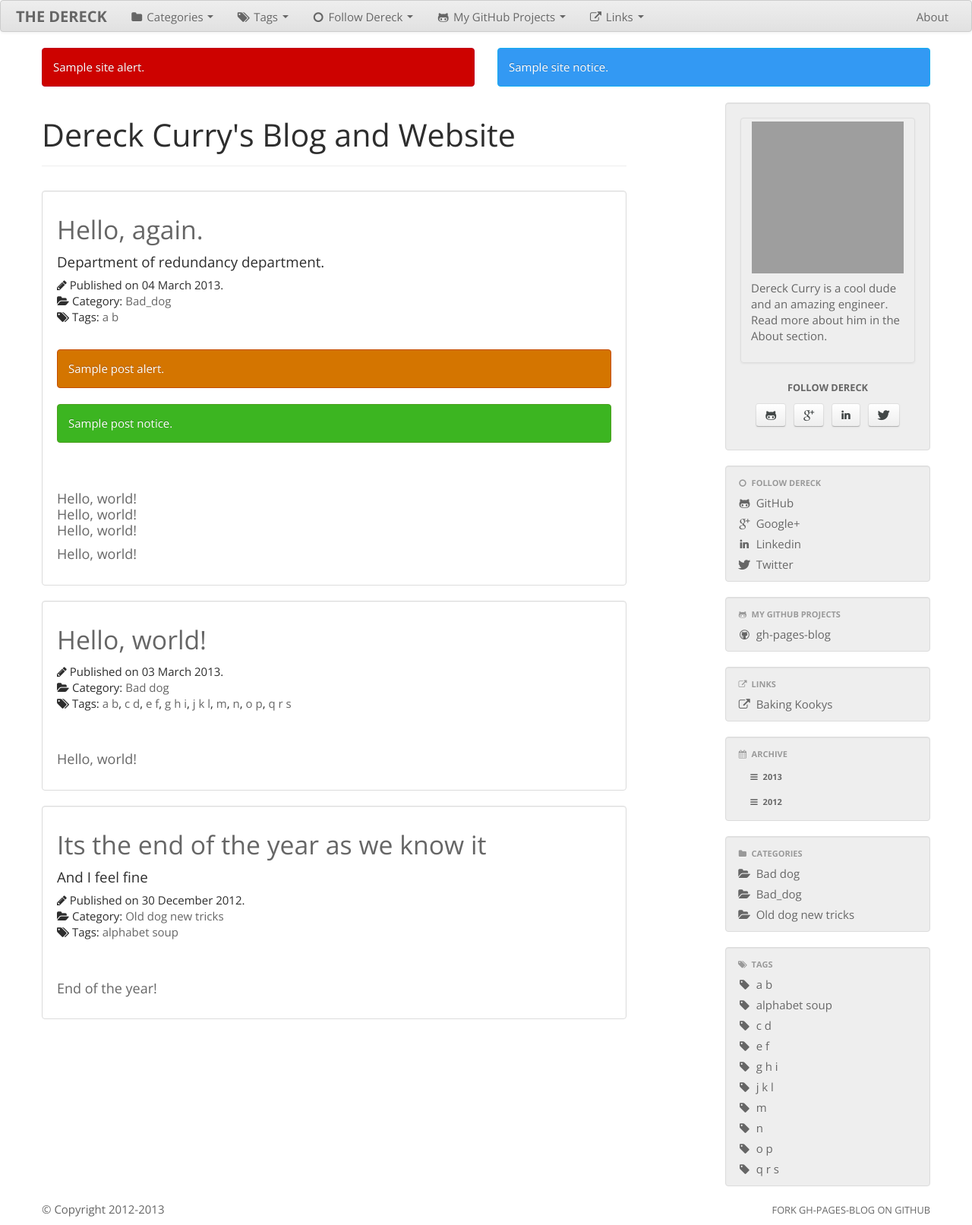
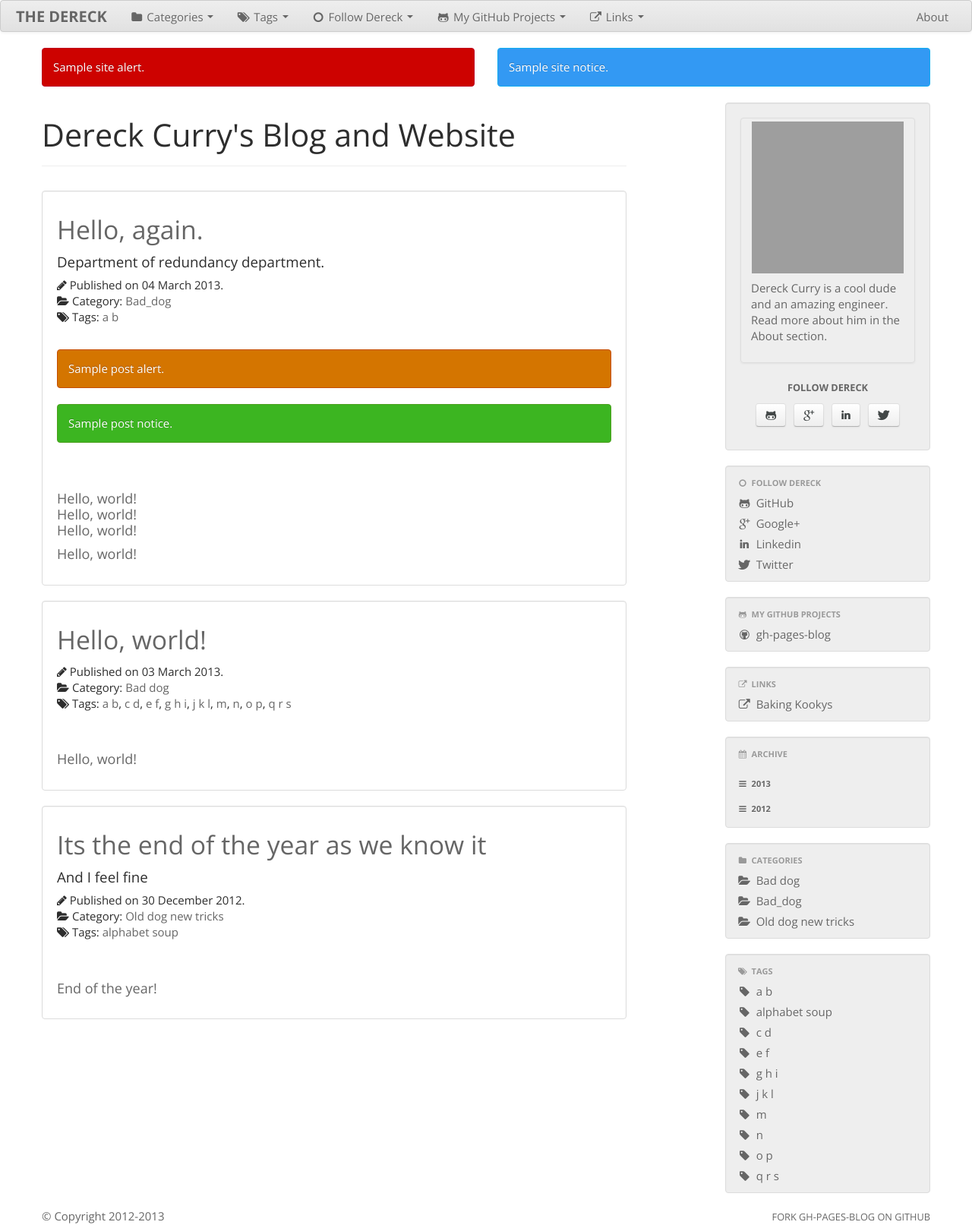
Before and after one commit to thedereck/thedereck.github.com, a Jekyll site: the page built from index.html, in a window 1280 px wide. Shown: the whole page at 76% size. Built offline with Jekyll 4.4.1, drawn with Linux system fonts in a browser that asks for light colours; grey boxes are pictures that could not be loaded.

Commit message:
Chaning archive navlist layout

```diff
--- a/_includes/body/sections/navlists/archive.html
+++ b/_includes/body/sections/navlists/archive.html
@@ -22,11 +22,10 @@
 						{% if navlist_archive_first_year == true %}
 							{% assign navlist_archive_first_year = false %}
 						{% else %}
-							</div></ul>
+							</div>
 						{% endif %}
 						{% assign navlist_archive_prev_year = navlist_archive_year %}
-						<ul class="nav nav-list ghpb-nav-list" data-toggle="collapse" data-target="#{{ navlist_archive_year }}">
-							<li class="nav-header ghpb-nav-header">
+						<li class="nav-header ghpb-nav-header" data-toggle="collapse" data-target="#{{ navlist_archive_year }}">
 							<a href="javascript:void(0);">
 								{% if site.font_awesome.enabled %}
 									<i class="icon-reorder"></i>
@@ -46,7 +45,7 @@
 						</a>
 					</li>
 				{% endfor %}
-				</div></ul>
+				</div>
 			</ul>
 		</div>
 	{% endcapture %}
```
Lines whose indentation alone changed are shown as unchanged.
